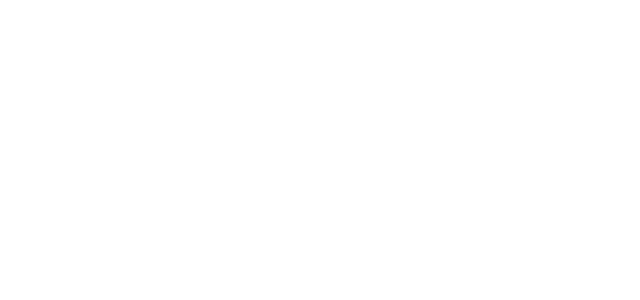
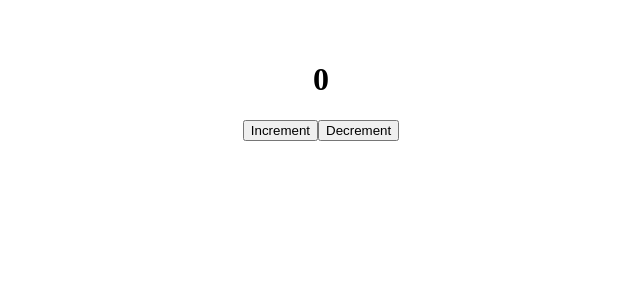
Before and after one commit to akir0/Test_React_App, a React (Vite) app: page / in a window 1280 px wide. Shown: the top 300 px of the page, without its empty margins (319-959 px from the left). Built offline with nearby package versions, Linux system fonts and the light colour scheme.

Commit message:
feat: added simple counter component

```diff
--- a/src/App.jsx
+++ b/src/App.jsx
@@ -1,11 +1,12 @@
 import './App.css'
+import Counter from './components/Counter'
 
 function App() {
 
   return (
     <>
       <div>
-
+        <Counter></Counter>
       </div>
     </>
   )
--- /dev/null
+++ b/src/components/Counter.jsx
@@ -0,0 +1,23 @@
+import React, { useState } from "react";
+
+const Counter = () => {
+  const [count, setCount] = useState(0);
+
+  const increment = () => {
+    setCount(count + 1);
+  };
+
+  const decrement = () => {
+    setCount(count - 1);
+  };
+
+  return (
+    <div>
+      <h1>{count}</h1>
+      <button onClick={increment}>Increment</button>
+      <button onClick={decrement}>Decrement</button>
+    </div>
+  );
+};
+
+export default Counter;
```
